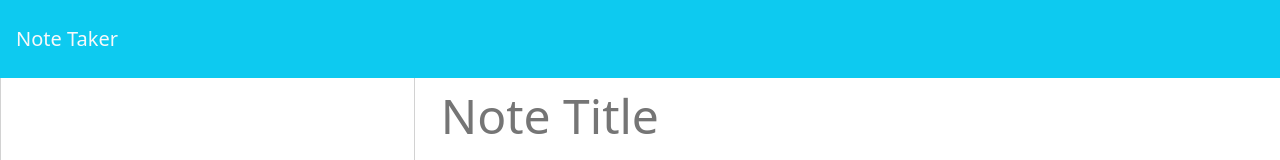
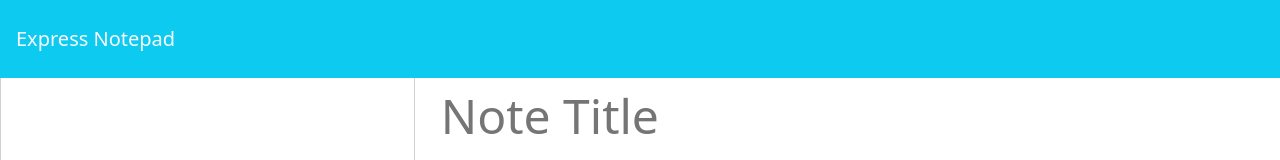
Before and after one commit to F3N215/Express-Note-Taking-App, a website: page public/notes.html in a window 1280 px wide. Shown: the top 160 px of the page. Drawn offline with nearby package versions, Linux system fonts and the light colour scheme; no server answers.

Commit message:
update notes.html

```diff
--- a/public/notes.html
+++ b/public/notes.html
@@ -4,7 +4,7 @@
     <meta charset="UTF-8" />
     <meta name="viewport" content="width=device-width, initial-scale=1.0" />
     <meta http-equiv="X-UA-Compatible" content="ie=edge" />
-    <title>Note Taker</title>
+    <title>Notepad Express</title>
     <link href="https://cdn.jsdelivr.net/npm/bootstrap@5.2.3/dist/css/bootstrap.min.css" rel="stylesheet" integrity="sha384-rbsA2VBKQhggwzxH7pPCaAqO46MgnOM80zW1RWuH61DGLwZJEdK2Kadq2F9CUG65" crossorigin="anonymous">
     <link
       rel="stylesheet"
@@ -17,7 +17,7 @@
 
   <body>
     <nav class="navbar bg-info">
-      <a class="navbar-brand text-light p-3" href="/">Note Taker </a>
+      <a class="navbar-brand text-light p-3" href="/">Express Notepad</a>
       <div class="icons">
         <button type="button" class="btn btn-outline-light btn-sm save-note">
           <span class="fas fa-save"></span>
```
